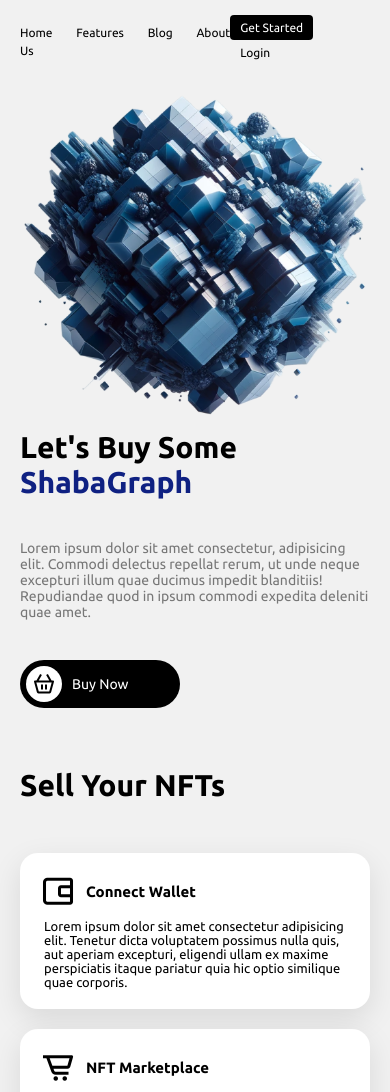
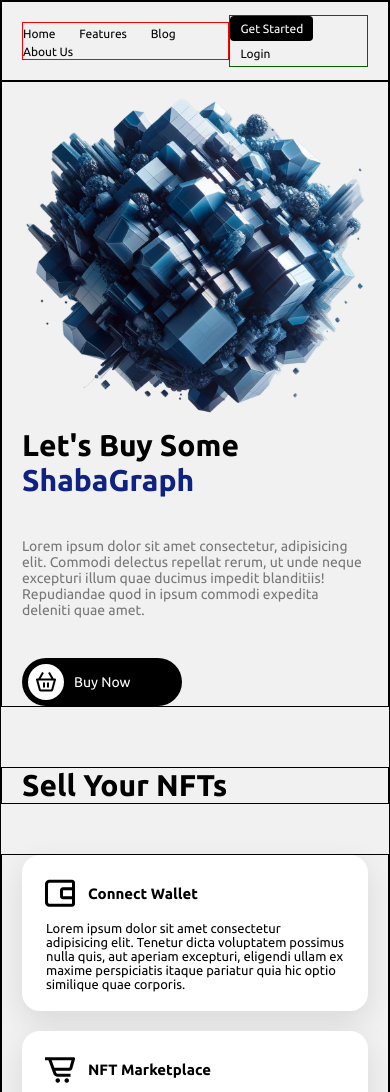
Before and after one commit to SHABA01/responsive-nft-website-design, a website: page index.html in a window 390 px wide. Shown: the top 1092 px of the page. Drawn offline with nearby package versions, Linux system fonts and the light colour scheme.

Commit message:
changes made

```diff
--- a/style.css
+++ b/style.css
@@ -510,14 +510,36 @@ footer .right p{
 
 @media screen and (max-width: 768px) {
 
+    body {
+        border: 1px solid #000;
+    }
+
     nav,
     header,
     h2.separator,
     .sell-nft,
     .nft-shop,
     .sellers{
+        border: 1px solid #000;
         padding: 0 20px;
     }
+
+
+
+
+
+    nav .links {
+        border: 1px solid red;
+    }
+
+    nav .login {
+        border: 1px solid darkgreen;
+    }
+
+
+
+
+
 
     nav a.logo{
         display: none;
@@ -580,3 +602,24 @@ footer .right p{
     }
 
 }
+
+@media screen and (max-width: 720px) {
+
+    header .left h1{
+        font-size: 30px;
+    }
+
+    .sell-nft .item{
+        width: 100%;
+    }
+
+    .nft-shop .nft-list .item,
+    .sellers .item{
+        width: 47%;
+    }
+
+    .nft-shop .category a{
+        font-size: 13px;
+    }
+
+}
```
